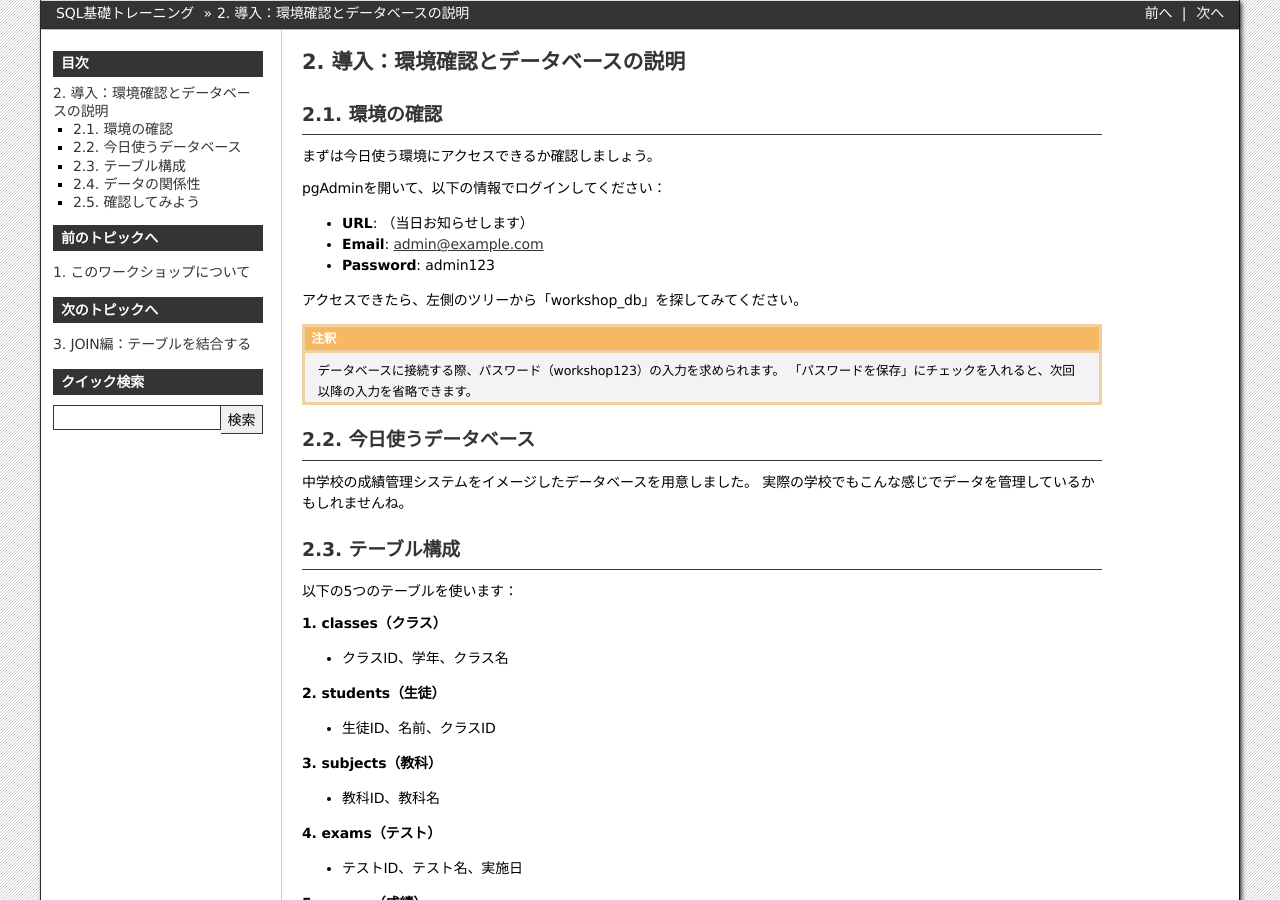
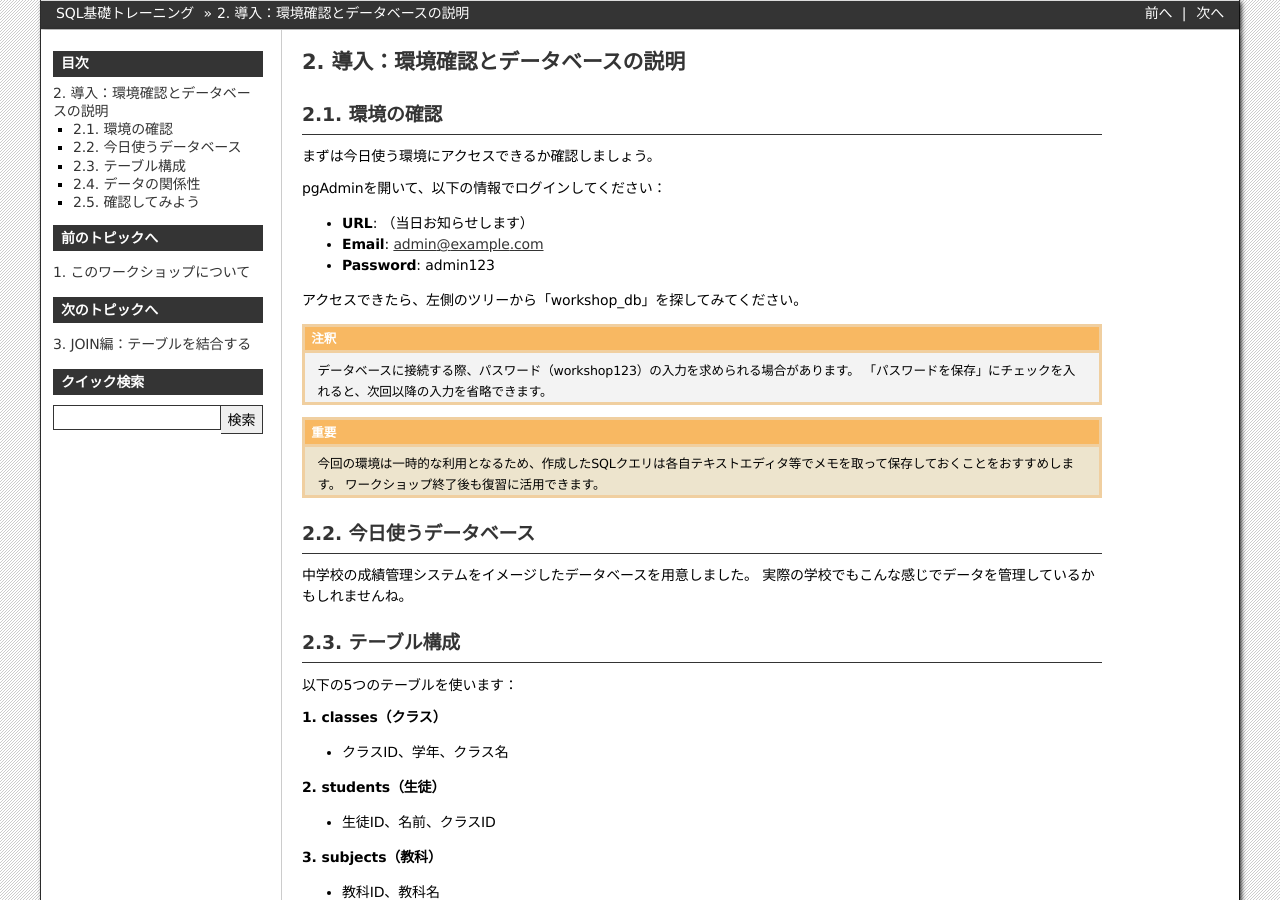
Before and after one commit to tokibito/techramen-2025-workshop, a Sphinx documentation site: the page built from docs/source/02-introduction.rst, in a window 1280 px wide and 900 px high. Built offline with Sphinx 7.4.7, drawn with Linux system fonts in a browser that asks for light colours.

Commit message:
テキストエディタ利用の推奨を追記

```diff
--- a/docs/source/02-introduction.rst
+++ b/docs/source/02-introduction.rst
@@ -16,8 +16,12 @@ pgAdminを開いて、以下の情報でログインしてください：
 アクセスできたら、左側のツリーから「workshop_db」を探してみてください。
 
 .. note::
-   データベースに接続する際、パスワード（workshop123）の入力を求められます。
+   データベースに接続する際、パスワード（workshop123）の入力を求められる場合があります。
    「パスワードを保存」にチェックを入れると、次回以降の入力を省略できます。
+
+.. important::
+   今回の環境は一時的な利用となるため、作成したSQLクエリは各自テキストエディタ等でメモを取って保存しておくことをおすすめします。
+   ワークショップ終了後も復習に活用できます。
 
 今日使うデータベース
 ====================
```
